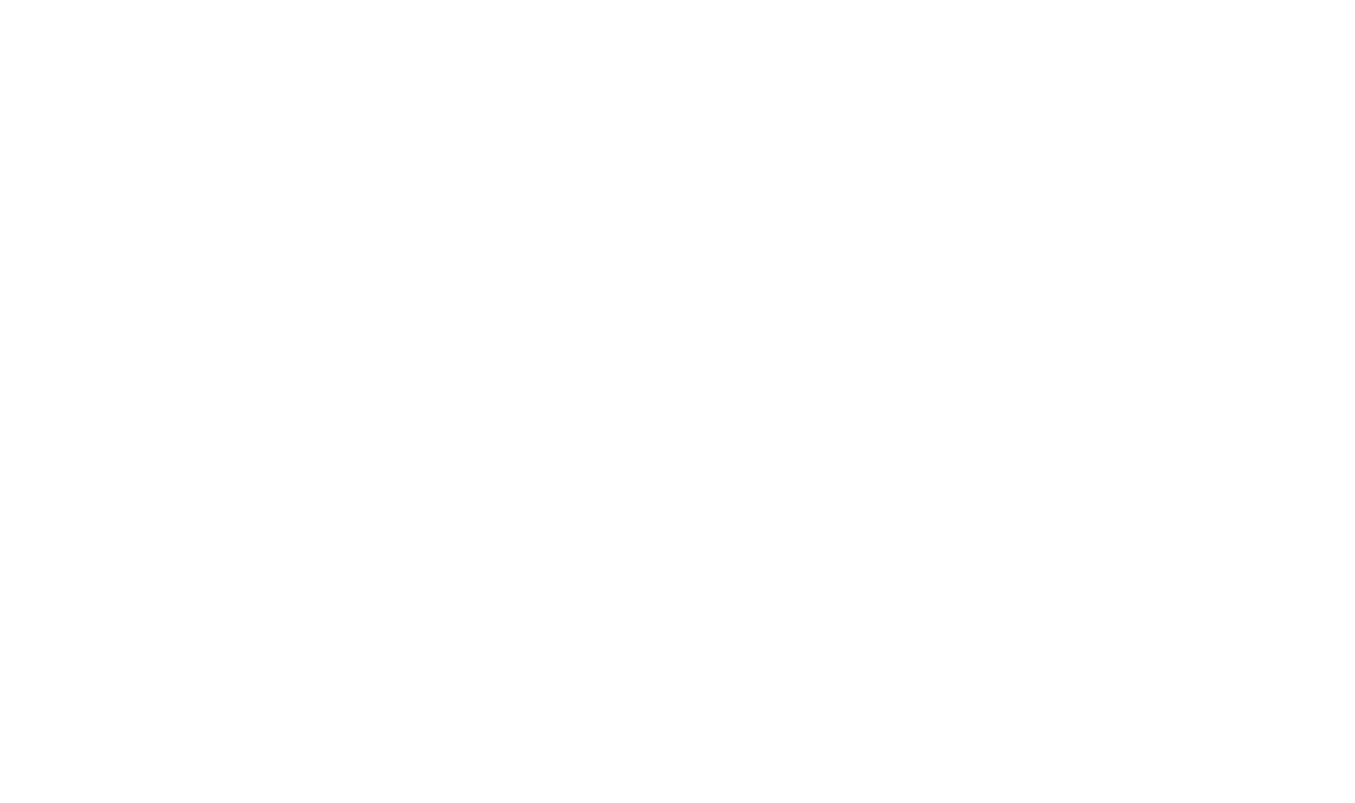
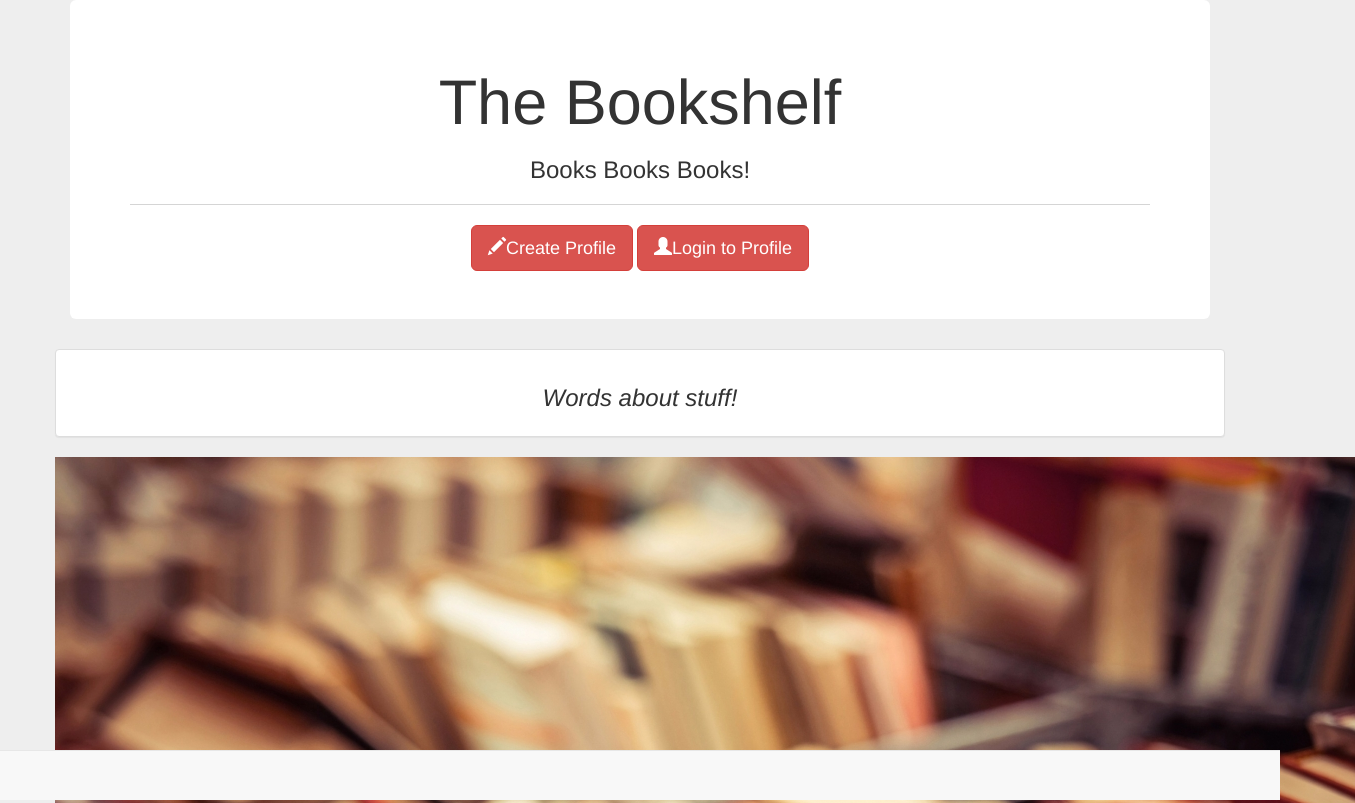
Before and after one commit to Andytran78/Project-2, a website: page public/index.html in a window 1280 px wide. Shown: the top 803 px of the page, 1355 px wide, since content can reach past the window. Drawn offline with nearby package versions, Linux system fonts and the light colour scheme.

Commit message:
homepage

```diff
--- /dev/null
+++ b/public/css/style.css
@@ -0,0 +1,12 @@
+body {
+	background-color: #EEEEEE;
+}
+
+.jumbotron {
+	background-color: #FFFFFF;
+}
+
+#desc {
+	text-align: center;
+	font-style: italic;
+}
--- a/public/index.html
+++ b/public/index.html
@@ -0,0 +1,39 @@
+<!DOCTYPE html>
+<html lang="en-us">
+    <head>
+
+        <meta charset="UTF-8">
+        <title>The Bookshelf</title>
+
+        <!-- Bootstrap CSS & JS -->
+        <link rel="stylesheet" href="https://maxcdn.bootstrapcdn.com/bootstrap/3.3.6/css/bootstrap.min.css" integrity="sha384-1q8mTJOASx8j1Au+a5WDVnPi2lkFfwwEAa8hDDdjZlpLegxhjVME1fgjWPGmkzs7" crossorigin="anonymous">
+        <!-- jQuery -->
+        <script src="https://code.jquery.com/jquery.js"></script>
+        <script src="https://maxcdn.bootstrapcdn.com/bootstrap/3.3.6/js/bootstrap.min.js" integrity="sha384-0mSbJDEHialfmuBBQP6A4Qrprq5OVfW37PRR3j5ELqxss1yVqOtnepnHVP9aJ7xS" crossorigin="anonymous"></script>
+        <link rel="stylesheet" type="text/css" href="css/style.css">
+    </head>
+    <body>
+    <div class="container">
+        <div class="jumbotron text-center">
+     		<h1>The Bookshelf</h1>
+        	<h3>Books Books Books!</h3>
+            <hr>
+            <a href="/" class="btn btn-danger btn-lg"><span class="glyphicon glyphicon-pencil"></span>Create Profile</a>
+        	<a href="/profile" class="btn btn-danger btn-lg"><span class="glyphicon glyphicon-user"></span>Login to Profile</a>
+        </div>
+        <div class = "row">
+        	<div class = "panel panel-default">
+        		<div class = "panel-body">
+        			<h3 id ="desc">Words about stuff!</h3>
+        		</div>
+        	</div>
+        </div>
+        <div class = "row">
+      		<img src="../css/books.jpeg" alt="Home">
+  		</div>
+    </div>
+
+<nav class="navbar navbar-default navbar-fixed-bottom">
+  		<div class="container">
+  		</div>
+</nav>
```
Also changed, not shown: public/view.html (+1 -0 lines), public/css/books.jpeg (added).
